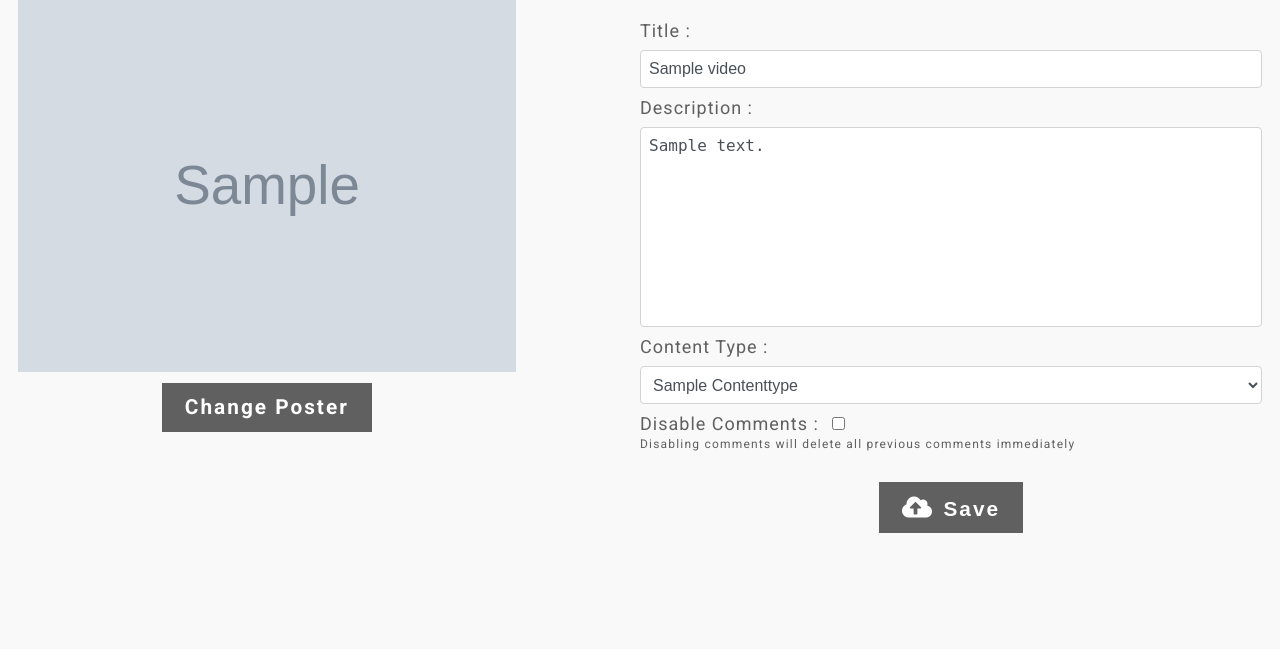
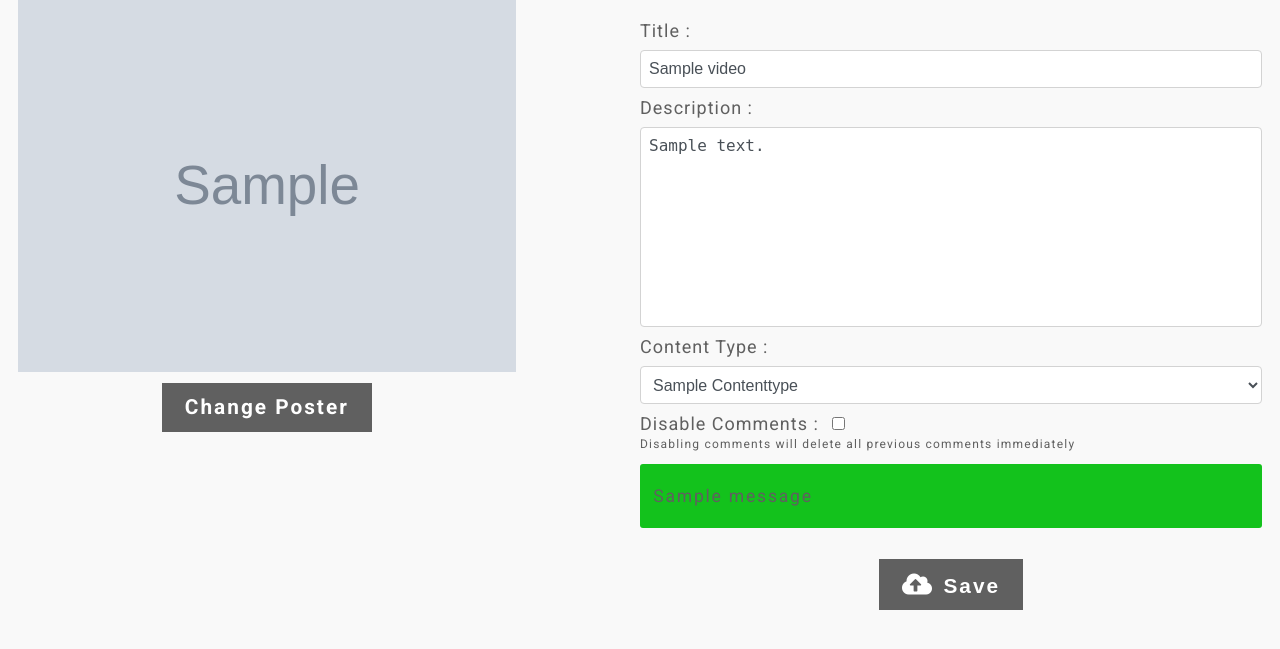
Before and after one commit to Abderrahman-byte/youtube-clone, a Django app: page /modifie?v=1 in a window 1280 px wide. Shown: the part 107-756 px from the top of the page. Run offline with Django 3.2, Linux system fonts and the light colour scheme; a user stored in the database is signed in; tables that the repository leaves empty hold one stand-in row (values such as "Sample post"); grey boxes marked "Sample" are stand-in pictures; one stand-in notice (Sample message) is shown; some libraries are stand-ins or nearby versions.

Commit message:
Resolve unique title error and display error to template

```diff
--- a/Main/templates/main/modifie.html
+++ b/Main/templates/main/modifie.html
@@ -46,6 +46,14 @@
             <small>Disabling comments will delete all previous comments immediately</small>
         </div>
 
+        {% if messages %}
+        {% for msg in messages%}
+        <div class="message message-{{msg.tags}}">
+            <p>{{ msg }}</p>
+        </div>
+        {% endfor %}
+        {% endif %}
+
         <button><i class="fas fa-cloud-upload-alt"></i>Save</button>
     </form>
 </div>
--- a/Main/views.py
+++ b/Main/views.py
@@ -199,7 +199,10 @@ class ModifieView(View) :
             video.allow_comments = allow_comments
             if content_type_id > 0 : video.content_type = ContentType.objects.get(pk=content_type_id)
             if description != '' : video.description = description
-            video.save()
+            try :
+                video.save()
+            except utils.IntegrityError :
+                messages.error(request, 'Each video in your channel should have a unique title')
 
             return redirect(reverse('main:modifie') + f'?v={video.id}')
         else :
--- a/static/css/main.css
+++ b/static/css/main.css
@@ -314,3 +314,23 @@ header {
     background-color: var(--background-d);
     color: var(--variant-clr);
 }
+
+/* Messages */
+.message {
+    display: block;
+    margin: .75em 0;
+    border-radius: 3px;
+    padding: 1.25em .75em;
+    font-size: 1.1rem;
+    letter-spacing: .1em;
+}
+
+.message-error {
+    background-color: rgb(255, 30, 30);
+    color: var(--variant-clr);
+}
+
+.message-success {
+    background-color: rgb(19, 194, 28);
+    color: var(--variant-clr);
+}
```
